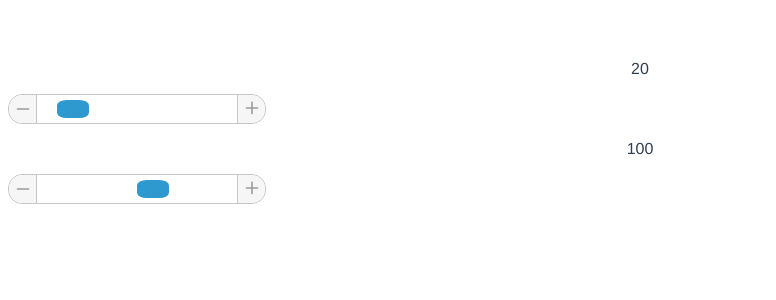
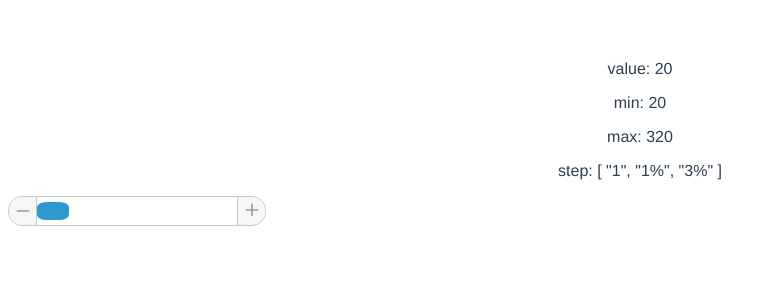
Before and after one commit to ciqtek/epr-components, a Vue app: page / in a window 1280 px wide. Shown: the top 300 px of the page, without its empty margins (0-776 px from the left). Built offline with nearby package versions, Linux system fonts and the light colour scheme.

Commit message:
BUG: 修复计算值不准确

```diff
--- a/src/App.vue
+++ b/src/App.vue
@@ -1,12 +1,13 @@
 <template>
-  <p>{{value1}}</p>
-  <epr-slider-button :min='0' :max="100" :step="[1, '5%', '10%']" v-model="value1" @change="slider1BtnChange" />
-  <p>{{value2}}</p>
-  <epr-slider-button :min='40' :max="250" :step="[1, '5%', '10%']" v-model="value2" @change="slider2BtnChange" />
+  <p>value: {{value}}</p>
+  <p>min: {{min}}</p>
+  <p>max: {{max}}</p>
+  <p>step: {{step}}</p>
+  <epr-slider-button :min='min' :max="max" :step="step" v-model="value" @change="slider1BtnChange" />
 </template>
 
 <script lang="ts">
-import { defineComponent, ref } from 'vue'
+import { defineComponent, reactive, ref, toRefs } from 'vue'
 import { eprSliderButton } from './components/'
 
 export default defineComponent({
@@ -17,19 +18,22 @@ export default defineComponent({
   setup () {
     const value1 = ref(20)
     const value2 = ref(100)
+    const config = reactive({
+      min: 20,
+      max: 320,
+      step: ['1', '1%', '3%'],
+      value: 20
+    })
 
     function slider1BtnChange (e: number) {
-      value1.value = e
-    }
-    function slider2BtnChange (e: number) {
-      value2.value = e
+      config.value = e
     }
 
     return {
       value1,
       value2,
-      slider1BtnChange,
-      slider2BtnChange
+      ...toRefs(config),
+      slider1BtnChange
     }
   }
 })
--- a/src/components/sliderBtn/index.vue
+++ b/src/components/sliderBtn/index.vue
@@ -44,19 +44,25 @@ export default defineComponent({
     let canMove = false // 判断能否拖拽
     let x = 0 // 拖拽的位移距离
 
+    // 获取当前 slider 位置
+    function getSliderLeft () {
+      const sLeft = window.getComputedStyle(slider.value).left
+      return Number(sLeft.replace('px', ''))
+    }
+
     // 两侧按钮
     function handleChange (pos: string) {
-      const sPos = slider.value.offsetLeft
+      const sPos = getSliderLeft()
       const propsStep = props.step[0]
       let step = 0
       if (typeof propsStep === 'string') {
         if (propsStep.includes('%')) {
-          step = trackWidth * Number(propsStep.replace('%', '')) / 100
+          step = (trackWidth - sliderWidth) * Number(propsStep.replace('%', '')) / 100
         } else {
-          step = Number(propsStep)
+          step = Number(propsStep) * (trackWidth - sliderWidth) / (props.max - props.min)
         }
       } else if (typeof propsStep === 'number') {
-        step = propsStep
+        step = propsStep * (trackWidth - sliderWidth) / (props.max - props.min)
       } else {
         return console.error('[EPR SLIDER BUTTON]: 步进的值只能为：整数，数字型字符串 或 带百分号的字符串，如：[1, "2", "5%"]')
       }
@@ -74,7 +80,7 @@ export default defineComponent({
           slider.value.style.left = (trackWidth - sliderWidth) + 'px'
         }
       }
-      const newPos = slider.value.offsetLeft as number
+      const newPos = getSliderLeft()
       const value = (props.max - props.min) * newPos / (trackWidth - sliderWidth) + props.min
       emit('change', value)
     }
@@ -90,17 +96,17 @@ export default defineComponent({
       clearInterval(timer2)
       if (timer1 !== 0) {
         const offsetX = e.offsetX
-        const sPos = slider.value.offsetLeft
+        const sPos = getSliderLeft()
         const propsStep = props.step[1]
         let step = 0
         if (typeof propsStep === 'string') {
           if (propsStep.includes('%')) {
-            step = trackWidth * Number(propsStep.replace('%', '')) / 100
+            step = (trackWidth - sliderWidth) * Number(propsStep.replace('%', '')) / 100
           } else {
-            step = Number(propsStep)
+            step = Number(propsStep) * (trackWidth - sliderWidth) / (props.max - props.min)
           }
         } else if (typeof propsStep === 'number') {
-          step = propsStep
+          step = propsStep * (trackWidth - sliderWidth) / (props.max - props.min)
         } else {
           return console.error('[EPR SLIDER BUTTON]: 步进的值只能为：整数，数字型字符串 或 带百分号的字符串，如：[1, "2", "5%"]')
         }
@@ -117,7 +123,7 @@ export default defineComponent({
             slider.value.style.left = '0px'
           }
         }
-        const newPos = slider.value.offsetLeft as number
+        const newPos = getSliderLeft()
         const value = (props.max - props.min) * newPos / (trackWidth - sliderWidth) + props.min
         emit('change', value)
       }
@@ -126,21 +132,21 @@ export default defineComponent({
     function longpress (e: MouseEvent) {
       timer1 = 0
       const offsetX = e.offsetX
-      const propsStep = props.step[1]
+      const propsStep = props.step[2]
       let step = 0
       if (typeof propsStep === 'string') {
         if (propsStep.includes('%')) {
-          step = trackWidth * Number(propsStep.replace('%', '')) / 100
+          step = (trackWidth - sliderWidth) * Number(propsStep.replace('%', '')) / 100
         } else {
-          step = Number(propsStep)
+          step = Number(propsStep) * (trackWidth - sliderWidth) / (props.max - props.min)
         }
       } else if (typeof propsStep === 'number') {
-        step = propsStep
+        step = propsStep * (trackWidth - sliderWidth) / (props.max - props.min)
       } else {
         return console.error('[EPR SLIDER BUTTON]: 步进的值只能为：整数，数字型字符串 或 带百分号的字符串，如：[1, "2", "5%"]')
       }
       timer2 =setInterval(() => {
-        const sPos = slider.value.offsetLeft
+        const sPos = getSliderLeft()
         if (offsetX > sPos) {
           if (sPos + step < trackWidth - sliderWidth) {
             slider.value.style.left = (sPos + step) + 'px'
@@ -154,7 +160,7 @@ export default defineComponent({
             slider.value.style.left = '0px'
           }
         }
-        const newPos = slider.value.offsetLeft as number
+        const newPos = getSliderLeft()
         const value = (props.max - props.min) * newPos / (trackWidth - sliderWidth) + props.min
         emit('change', value)
       }, 250)
@@ -168,7 +174,7 @@ export default defineComponent({
     // 拖拽：鼠标按下
     function sliderMouseDown (evt: MouseEvent) {
       canMove = true
-      const left = slider.value.offsetLeft
+      const left = getSliderLeft()
       x = evt.clientX - left
     }
     // 拖拽：鼠标松开
@@ -189,7 +195,7 @@ export default defineComponent({
         } else {
           slider.value.style.left = evt.clientX - x + 'px'
         }
-        const newPos = slider.value.offsetLeft as number
+        const newPos = getSliderLeft()
         const value = (props.max - props.min) * newPos / (trackWidth - sliderWidth) + props.min
         emit('change', value)
       }
@@ -198,7 +204,7 @@ export default defineComponent({
     onMounted(() => {
       trackWidth = track.value.offsetWidth
       sliderWidth = slider.value.offsetWidth
-      slider.value.style.left = props.modelValue + 'px'
+      // slider.value.style.left = props.modelValue + 'px'
     })
 
     return {
```
